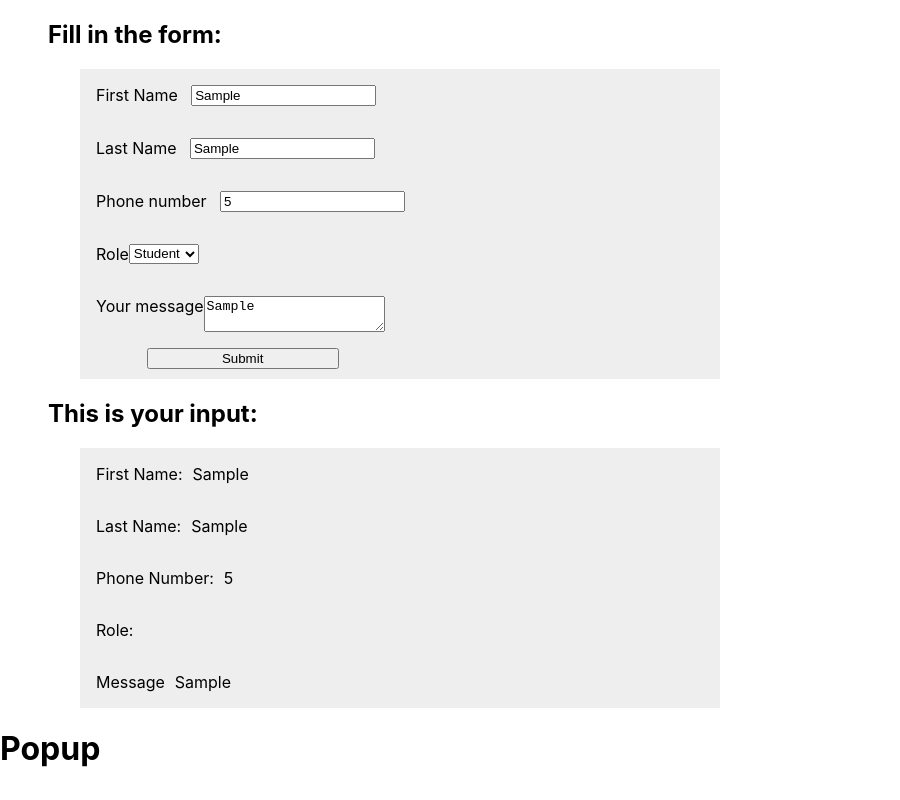
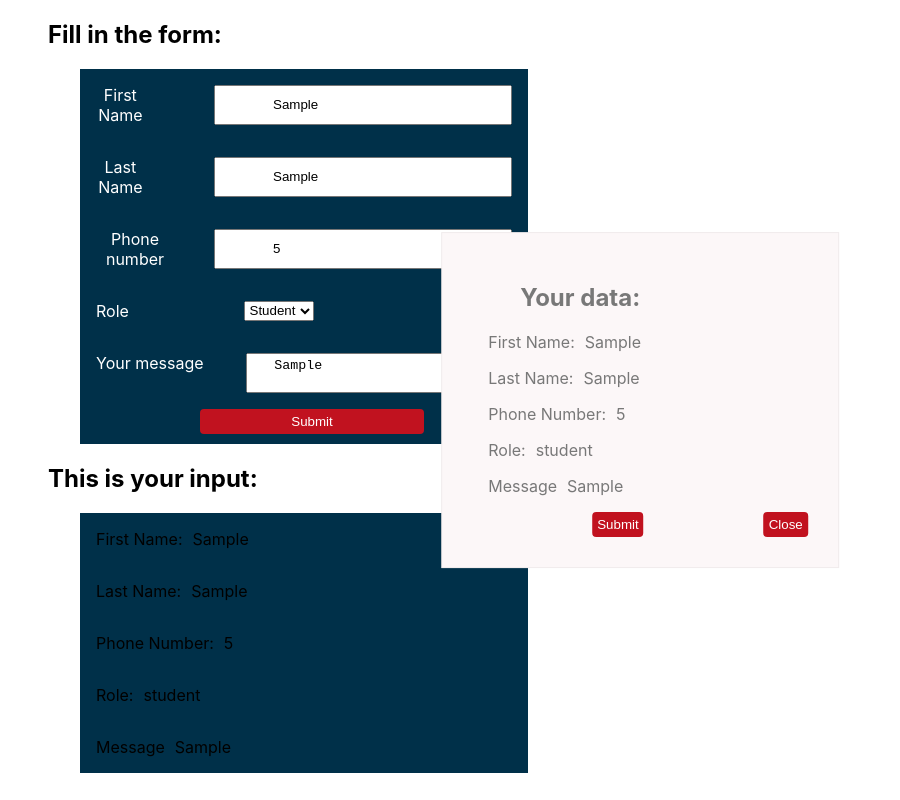
Before and after one commit to IlyaPonomarenko/REACT22S_form, a React (Create React App) app in the folder form/: page / in a window 1280 px wide. Both pictures are taken after typing "Sample", "Sample", "5", "Sample" into the empty fields and a click on the button "Submit". Shown: the whole page, without its empty margins (0-900 px from the left). Built offline with nearby package versions, Linux system fonts and the light colour scheme.

Commit message:
finished functions

```diff
--- a/form/src/App.css
+++ b/form/src/App.css
@@ -1,13 +1,3 @@
 h2{
   margin-left: 2em;
 }
-.App-header {
-  background-color: #282c34;
-  min-height: 100vh;
-  display: flex;
-  flex-direction: column;
-  align-items: center;
-  justify-content: center;
-  font-size: calc(10px + 2vmin);
-  color: white;
-}
--- a/form/src/App.jsx
+++ b/form/src/App.jsx
@@ -8,7 +8,7 @@ class App extends Component {
     firstname: "",
     lastname: "",
     phonenum: "",
-    role: "",
+    role: "student",
     message: "",
     showPopup: false,
   };
@@ -25,6 +25,14 @@ class App extends Component {
       showPopup: true,
     });
   };
+  handleClose = () =>{
+    this.setState({
+      showPopup:false,
+    })
+  }
+  handleRefresh = () =>{
+    window.location.reload(false);
+  }
 
   render() {
     return (
@@ -54,6 +62,8 @@ class App extends Component {
             phonenum={this.state.phonenum}
             role={this.state.role}
             message={this.state.message}
+            handleClose={this.handleClose}
+            handleRefresh={this.handleRefresh}
           />
         )}
       </div>
--- a/form/src/Form.css
+++ b/form/src/Form.css
@@ -1,8 +1,14 @@
 .container{
-    background: rgba(234, 232, 232, 0.738);
-    max-width: 50%;
+    background: #003049;
+    max-width: 35%;
+}
+.textInp{
+    margin-left: 5.2em;
+    padding: 4px 60px 4px 57px;
+
 }
 form{
+    color: white;
     text-align: center;
     justify-content: center;
     display: flex;
@@ -10,9 +16,25 @@ form{
     margin-bottom: 10px;
 }
 input{
-    margin-left: 1em;
+    margin-left: 3em;
+    padding: 4px 60px 4px 57px;
+}
+textarea{
+    margin-left: 3.2em;
+    padding: 4px 60px 4px 27px;
+}
+select{
+    margin-left: 8.6em;
+    display: flex;
+    justify-content: center;
+    text-align: center;
 }
 button{
-max-width: 30%;
-margin-left: 5em;
+max-width: 50%;
+margin-left: 9em;
+color: white;
+background-color:#c1121f;
+border: 0px solid;
+border-radius: 4px;
+padding: 5px;
 }
--- a/form/src/Form.jsx
+++ b/form/src/Form.jsx
@@ -6,11 +6,11 @@ const Form = (props) => {
       <form action="submit">
         <label>
           {"First Name "}
-          <input type="text" name="firstname" onChange={props.changehandler} />
+          <input type="text" className="textInp" name="firstname" onChange={props.changehandler} />
         </label>
         <label>
           {"Last Name "}
-          <input type="text" name="lastname" onChange={props.changehandler} />
+          <input type="text" className="textInp" name="lastname" onChange={props.changehandler} />
         </label>
 
         <label>
--- a/form/src/Popup.css
+++ b/form/src/Popup.css
@@ -0,0 +1,10 @@
+.popup{
+    padding: 30px;
+    color: #787878;
+    background-color: #fcf7f8;
+    border: 1px solid rgba(0,0,0,.05);
+    position: absolute;
+    top: 50%;
+    left: 50%;
+    transform: translate(-50%, -50%);
+}
--- a/form/src/Popup.jsx
+++ b/form/src/Popup.jsx
@@ -1,8 +1,27 @@
 import "./Popup.css";
 
 const Popup = (props) =>{
-return <div>
-<h1>Popup</h1>
+return <div className="popup">
+    <h2>Your data:</h2>
+        <label> First Name:
+            <p>{props.firstname}</p>
+        </label>
+        <label> Last Name:
+            <p>{props.lastname}</p>
+        </label>
+        <label> Phone Number:
+            <p>{props.phonenum}</p>
+        </label>
+        <label> Role:
+            <p>{props.role}</p>
+        </label>
+        <label> Message
+            <p>{props.message}</p>
+        </label>
+        <div className="btns">
+            <button onClick={props.handleRefresh}>Submit</button>
+            <button onClick={props.handleClose}>Close</button>
+        </div>
 </div>
 }
 
```
